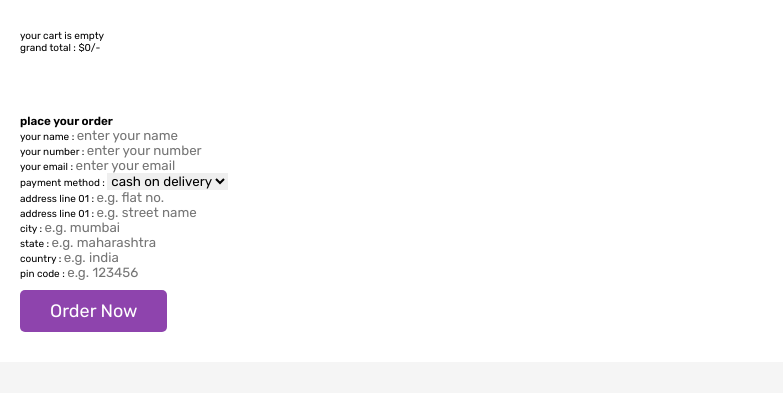
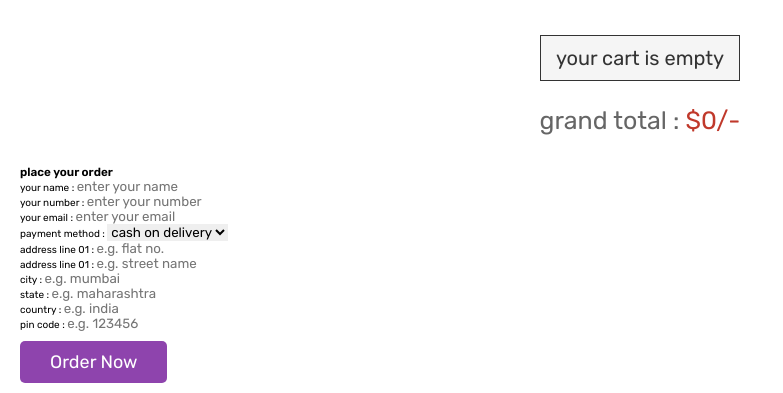
Before and after one commit to frdpx/AppDev, a PHP site: page /checkout.php in a window 1280 px wide. Shown: the part 374-767 px from the top of the page, without its empty margins (0-783 px from the left). Run offline with PHP 8.4, Linux system fonts and the light colour scheme; the visitor is signed in with stand-in values (Sample User, id 1); data that the repository does not hold is empty.

Commit message:
display-order error

```diff
--- a/css/style.css
+++ b/css/style.css
@@ -734,7 +734,35 @@ section{
    opacity: .5;
    user-select: none;
 }
+.display-order{
+   max-width: 1200px;
+   margin: 0 auto;
+   text-align: center;
+   padding-bottom: 0;
+}
 
+.display-order p{
+   background-color: var(--light-bg);
+   color:var(--black);
+   font-size: 2rem;
+   padding:1rem 1.5rem;
+   border:var(--border);
+   display: inline-block;
+   margin:.5rem;
+}
+.display-order p span{
+   color:var(--red);
+}
+
+.display-order .grand-total{
+   margin-top: 2rem;
+   font-size: 2.5rem;
+   color:var(--light-color);
+}
+
+.display-order .grand-total span{
+   color:var(--red);
+}
 
  .footer .box-container .box p,
  .footer .box-container .box a{
```
